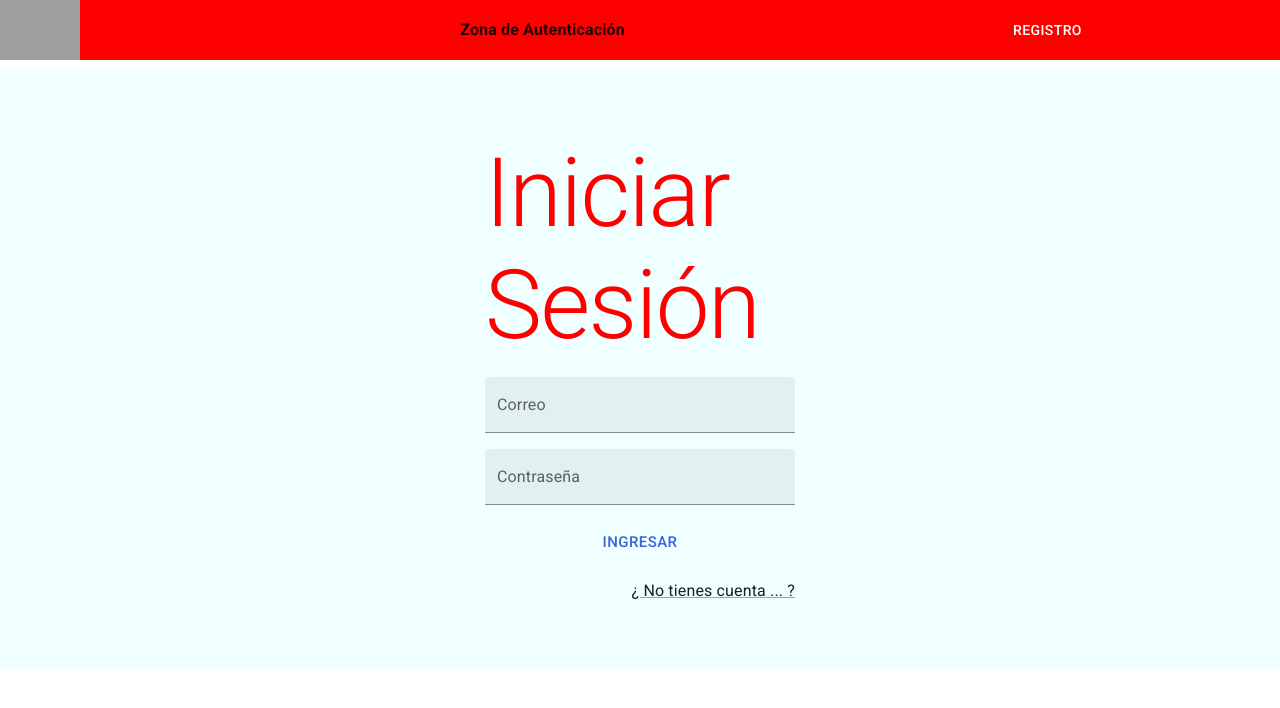
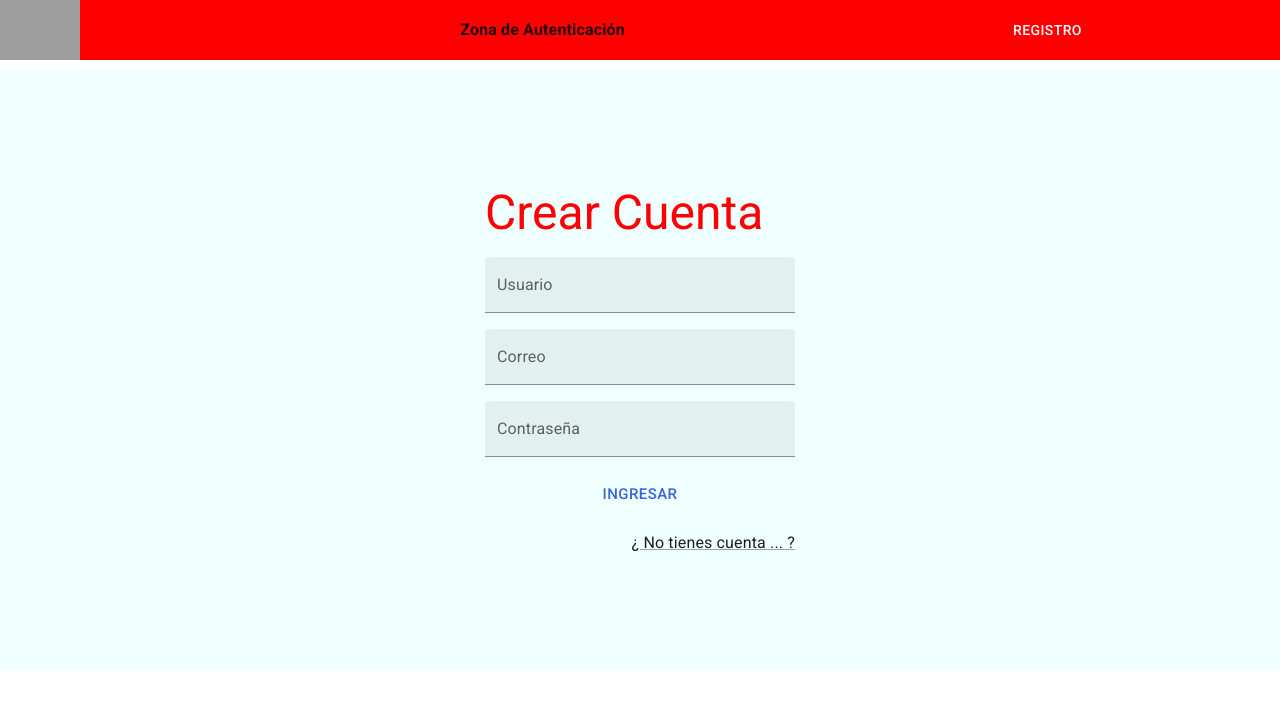
Before and after one commit to Kruzko/proyectozaPAteriaIAW, a Next.js app in the folder app-zapateria/: page /auth/register in a window 1280 px wide. Shown: the top 708 px of the page. Built offline with nearby package versions, Linux system fonts and the light colour scheme; grey boxes are pictures that could not be loaded.

Commit message:
actualizando register

```diff
--- a/app-zapateria/context/auth/AuthProvider.tsx
+++ b/app-zapateria/context/auth/AuthProvider.tsx
@@ -31,9 +31,9 @@ export const AuthProvider:FC = ({ children }) => {
          }
      }
 
-    const registerUser = async (email: string, password: string, fullName: string ):Promise<IRespuestaApiAuth>=> {
+    const registerUser = async (email: string, password: string ):Promise<IRespuestaApiAuth>=> {
         try {
-            const { data } = await ZapateriaApi.post ('/auth/register', { email, fullName, password })
+            const { data } = await ZapateriaApi.post ('/auth/register', { email, password })
             const { token, user } = data;
             Cookies.set('token', token);
             //mando a llamar al login pq ya se autenticó
--- a/app-zapateria/pages/auth/register.tsx
+++ b/app-zapateria/pages/auth/register.tsx
@@ -1,23 +1,103 @@
-import { Box, Grid, Typography, TextField, Button, Link } from '@mui/material';
-import NextLink from 'next/link';
+import { useContext, useState } from 'react';
+import { useRouter } from 'next/router';
+import { useForm } from 'react-hook-form';
+import NextLink from 'next/link'
+import { Email, ErrorOutline, ErrorSharp } from '@mui/icons-material';
+import { Box, Grid, Typography, TextField, Button, Link, Chip } from '@mui/material';
+
 import { AuthLayout } from '../../layouts';
+import { validations } from '../../utils';
+import { AuthContext } from '../../context/auth/AuthContext';
 
-const LoginPage = () => {
+interface IRespuestaRegister {
+    token: string;
+    email: string;
+    password: string;
+    usuario: string;
+    isActive: boolean;
+    roles: String[]
+}
+type UserData = {
+    email: string,
+    password: string,
+    usuario: string
+};
+const RegisterPage = () => {
+    const router = useRouter();
+    //hook
+    const { registerUser } = useContext(AuthContext);
+
+    const { register, handleSubmit, formState: { errors } } = useForm<UserData>();
+
+    const [showError, setShowError] = useState(false);
+    const [errorMessage, setErrorMessage] = useState('');
+
+    //manejador del evento submit del formulario
+    const onRegisterUser = async (InputData: UserData) => {
+
+        setShowError(false);
+        const { email, password } = InputData;
+        const { hasError, message } = await registerUser(email, password)
+        console.log(message);
+        if (hasError) {
+            setShowError(true);
+            setErrorMessage(message || '');
+            setTimeout(() => setShowError(false), 3000);
+            return;
+        }
+
+        router.replace('/');
+        // router.push('/');
+
+    }
+
     return (
         <AuthLayout title={'Ingresar'}>
-        <Box sx={{ width: 350, padding: '10px 20px'}}>
+            <form onSubmit={handleSubmit(onRegisterUser)} noValidate>
+                <Box sx={{ width: 350, padding: '10px 20px' }}>
                     <Grid container spacing={2}>
                         <Grid item xs={12}>
-                    <Typography variant='h1' component='h1'>Iniciar Sesión</Typography>
+                            <Typography variant='h3' component='h1'>Crear Cuenta</Typography>
+                            <Chip
+                                label="No se reconoce usuario/contraseña"
+                                color="error"
+                                icon={<ErrorOutline />}
+                                className="fadeIn"
+                                sx={{ display: showError ? 'flex' : 'none' }}
+                            />
                         </Grid>
                         <Grid item xs={12}>
-                    <TextField label="Correo" variant='filled' fullWidth />
+                            <TextField
+                                {...register('usuario', {
+                                    required: 'Nombre y Apellidos obligatorio'
+                                })}
+                                error={!!errors.usuario}
+                                helperText={errors.usuario?.message}
+                                label="Usuario" variant='filled' fullWidth />
                         </Grid>
                         <Grid item xs={12}>
-                    <TextField label="Contraseña" type="password" variant='filled' fullWidth />
+                            <TextField
+                                {...register('email', {
+                                    required: 'Email obligatorio',
+                                    validate: validations.isEmail
+                                })}
+                                error={!!errors.email}
+                                helperText={errors.email?.message}
+                                label="Correo" variant='filled' fullWidth />
                         </Grid>
                         <Grid item xs={12}>
-                    <Button color='secondary' className='circular-btn' size='large' fullWidth>
+                            <TextField
+                                {...register('password', {
+                                    required: 'Password requerido',
+                                    minLength: { value: 6, message: 'Minimo 6 caracteres' }
+                                })}
+                                error={!!errors.password}
+                                helperText={errors.password?.message}
+                                label="Contraseña" type="password" variant='filled' fullWidth />
+                        </Grid>
+                        <Grid item xs={12}>
+                            <Button
+                                type="submit" color='secondary' className='circular-btn' size='large' fullWidth>
                                 Ingresar
                             </Button>
                         </Grid>
@@ -28,9 +108,9 @@ const LoginPage = () => {
                         </Grid>
                     </Grid>
                 </Box>
-
+            </form>
         </AuthLayout>
     )
 }
 
-export default LoginPage
+export default RegisterPage
```
Lines whose indentation alone changed are shown as unchanged.
